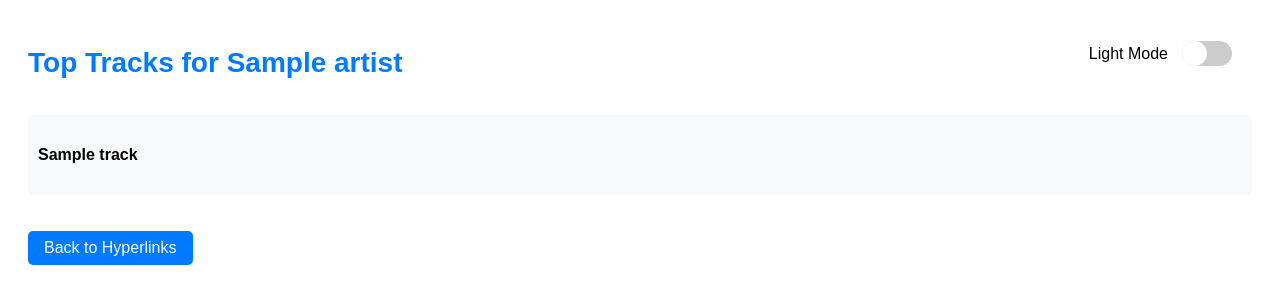
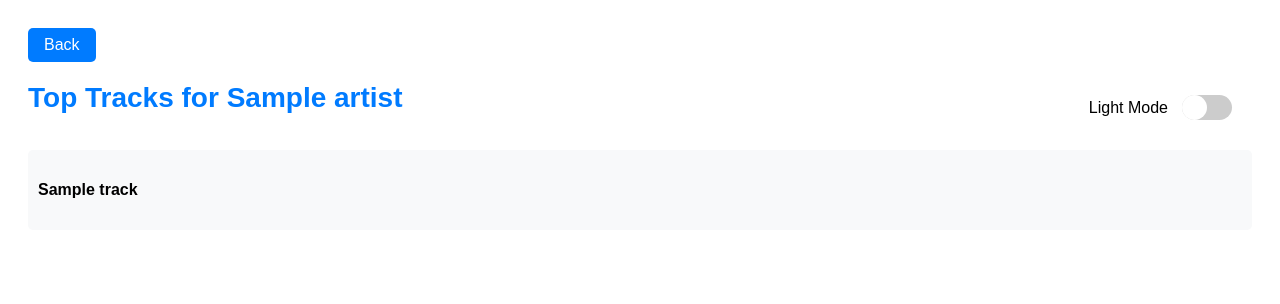
Before and after one commit to MooseFaceKilla/song-player-test, a Flask app: template templates/top_tracks.html in a window 1280 px wide. Shown: the top 304 px of the page. Run offline with Flask 3, Linux system fonts and the light colour scheme; the template is opened without the code that fills it: most values are stand-ins (such as "Sample title", 1, 10 or a date in 2020).

Commit message:
Update top_tracks.html

```diff
--- a/templates/top_tracks.html
+++ b/templates/top_tracks.html
@@ -66,6 +66,7 @@
             color: #007bff;
             font-size: 28px;
             margin-bottom: 20px;
+            margin-top: 0; /* Added margin top */
         }
 
         ul {
@@ -109,7 +110,7 @@
             border-radius: 5px;
             cursor: pointer;
             text-decoration: none;
-            margin-top: 20px;
+            margin-bottom: 20px; /* Moved margin from top to bottom */
             transition: background-color 0.3s ease;
         }
 
@@ -142,6 +143,8 @@
     </style>
 </head>
 <body>
+<!-- Moved the Go Back button above the title -->
+<a href="/searchbyalbumname" class="go-back-button">Back</a>
 <div class="container">
     <h1>Top Tracks for {{ artist }}</h1>
     <div class="mode-switch">
@@ -157,9 +160,6 @@
     </li>
     {% endfor %}
 </ul>
-
-<!-- Back button -->
-<a href="/hyperlinks" class="go-back-button">Back to Hyperlinks</a>
 
 <script>
     const modeToggle = document.getElementById('mode-toggle');
```
